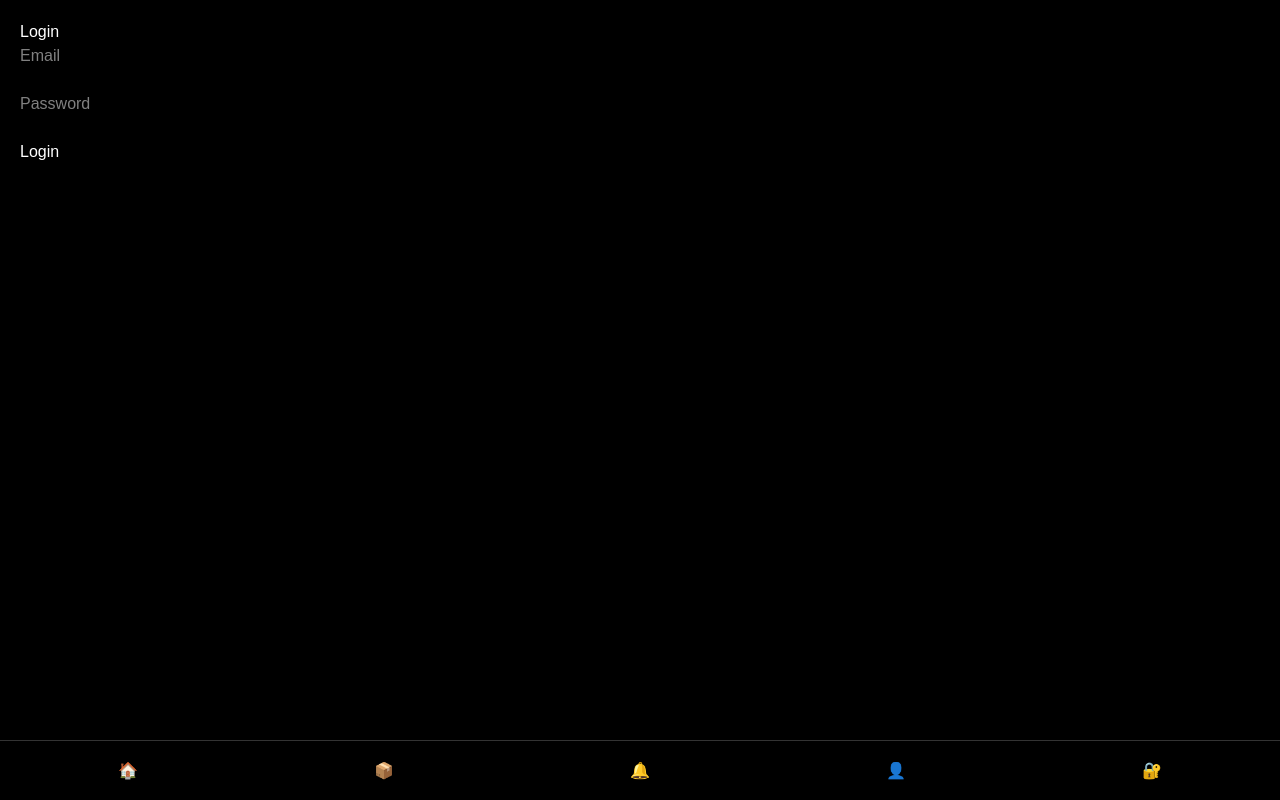
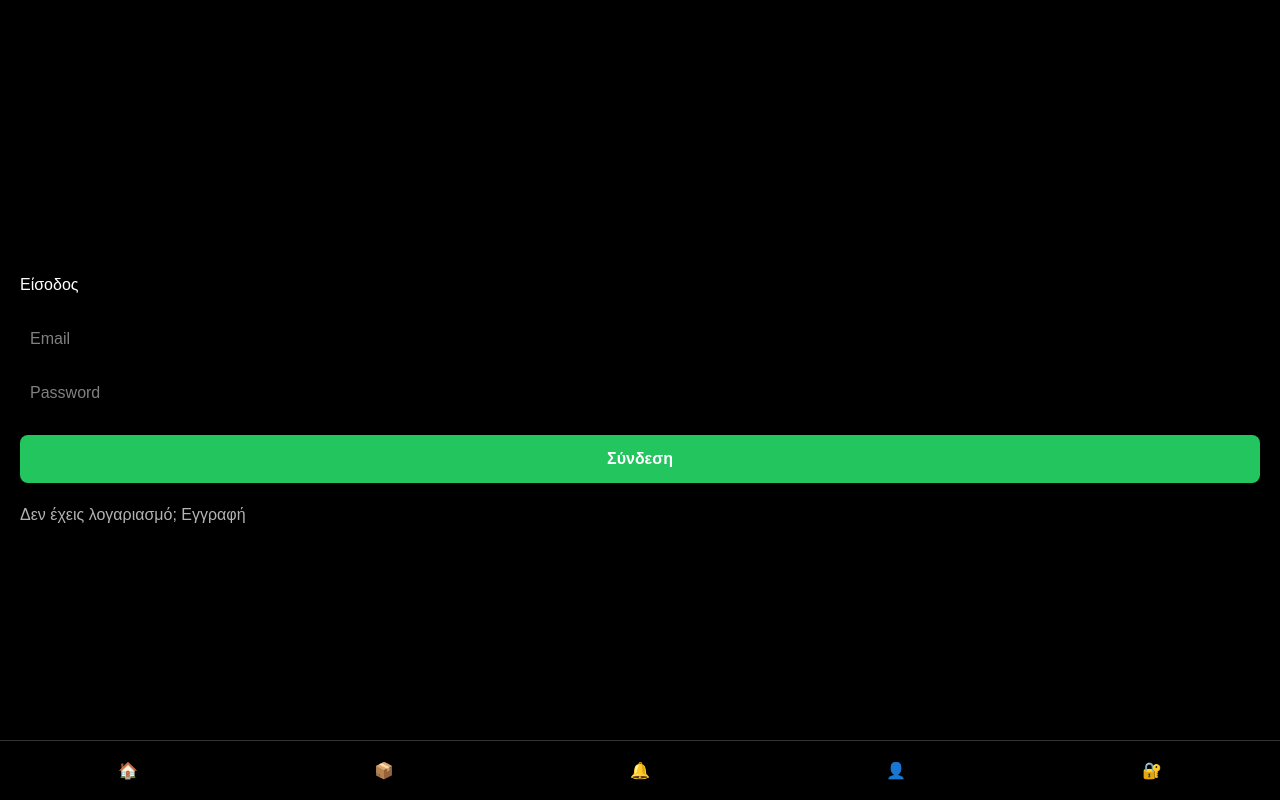
Before and after one commit to teras352/farmtok, a Next.js app: page /login in a window 1280 px wide. Built offline with nearby package versions, Linux system fonts and the light colour scheme; no server answers.

Commit message:
login + signup system

```diff
--- a/app/login/page.tsx
+++ b/app/login/page.tsx
@@ -1,50 +1,125 @@
 "use client";
 
 import { useState } from "react";
-import { auth } from "../lib/firebase";
-import { signInWithEmailAndPassword } from "firebase/auth";
+import { auth, db } from "../lib/firebase";
+import {
+  signInWithEmailAndPassword,
+  createUserWithEmailAndPassword
+} from "firebase/auth";
+import { doc, setDoc } from "firebase/firestore";
 import { useRouter } from "next/navigation";
 
 export default function Login() {
+  const router = useRouter();
+
+  const [isSignup, setIsSignup] = useState(false);
   const [email, setEmail] = useState("");
   const [password, setPassword] = useState("");
-  const router = useRouter();
 
+  // 🔐 LOGIN
   const handleLogin = async () => {
     try {
       await signInWithEmailAndPassword(auth, email, password);
-
-      alert("Έγινε login!");
-
-      router.push("/"); // 🔥 πάει feed
+      router.push("/");
     } catch (error) {
       console.error(error);
       alert("Λάθος στοιχεία");
     }
   };
 
+  // 🆕 SIGNUP
+  const handleSignup = async () => {
+    try {
+      const userCredential = await createUserWithEmailAndPassword(
+        auth,
+        email,
+        password
+      );
+
+      const user = userCredential.user;
+
+      // 🔥 δημιουργία user στο Firestore
+      await setDoc(doc(db, "users", user.uid), {
+        email: user.email,
+        role: "buyer",
+        createdAt: new Date()
+      });
+
+      router.push("/");
+    } catch (error) {
+      console.error(error);
+      alert("Σφάλμα εγγραφής");
+    }
+  };
+
   return (
-    <div style={{ padding: 20 }}>
-      <h1>Login</h1>
+    <div
+      style={{
+        height: "100vh",
+        background: "black",
+        color: "white",
+        display: "flex",
+        flexDirection: "column",
+        justifyContent: "center",
+        padding: 20
+      }}
+    >
+      <h1 style={{ marginBottom: 20 }}>
+        {isSignup ? "Εγγραφή" : "Είσοδος"}
+      </h1>
 
       <input
         placeholder="Email"
+        value={email}
         onChange={(e) => setEmail(e.target.value)}
+        style={{
+          marginBottom: 10,
+          padding: 10,
+          borderRadius: 6,
+          border: "none"
+        }}
       />
-
-      <br /><br />
 
       <input
         type="password"
         placeholder="Password"
+        value={password}
         onChange={(e) => setPassword(e.target.value)}
+        style={{
+          marginBottom: 20,
+          padding: 10,
+          borderRadius: 6,
+          border: "none"
+        }}
       />
 
-      <br /><br />
+      <button
+        onClick={isSignup ? handleSignup : handleLogin}
+        style={{
+          padding: 12,
+          background: "#22c55e",
+          border: "none",
+          color: "white",
+          borderRadius: 8,
+          fontWeight: "bold",
+          cursor: "pointer"
+        }}
+      >
+        {isSignup ? "Κάνε εγγραφή" : "Σύνδεση"}
+      </button>
 
-      <button onClick={handleLogin}>
-        Login
-      </button>
+      <p
+        onClick={() => setIsSignup(!isSignup)}
+        style={{
+          marginTop: 20,
+          cursor: "pointer",
+          opacity: 0.7
+        }}
+      >
+        {isSignup
+          ? "Έχεις λογαριασμό; Σύνδεση"
+          : "Δεν έχεις λογαριασμό; Εγγραφή"}
+      </p>
     </div>
   );
 }
```
